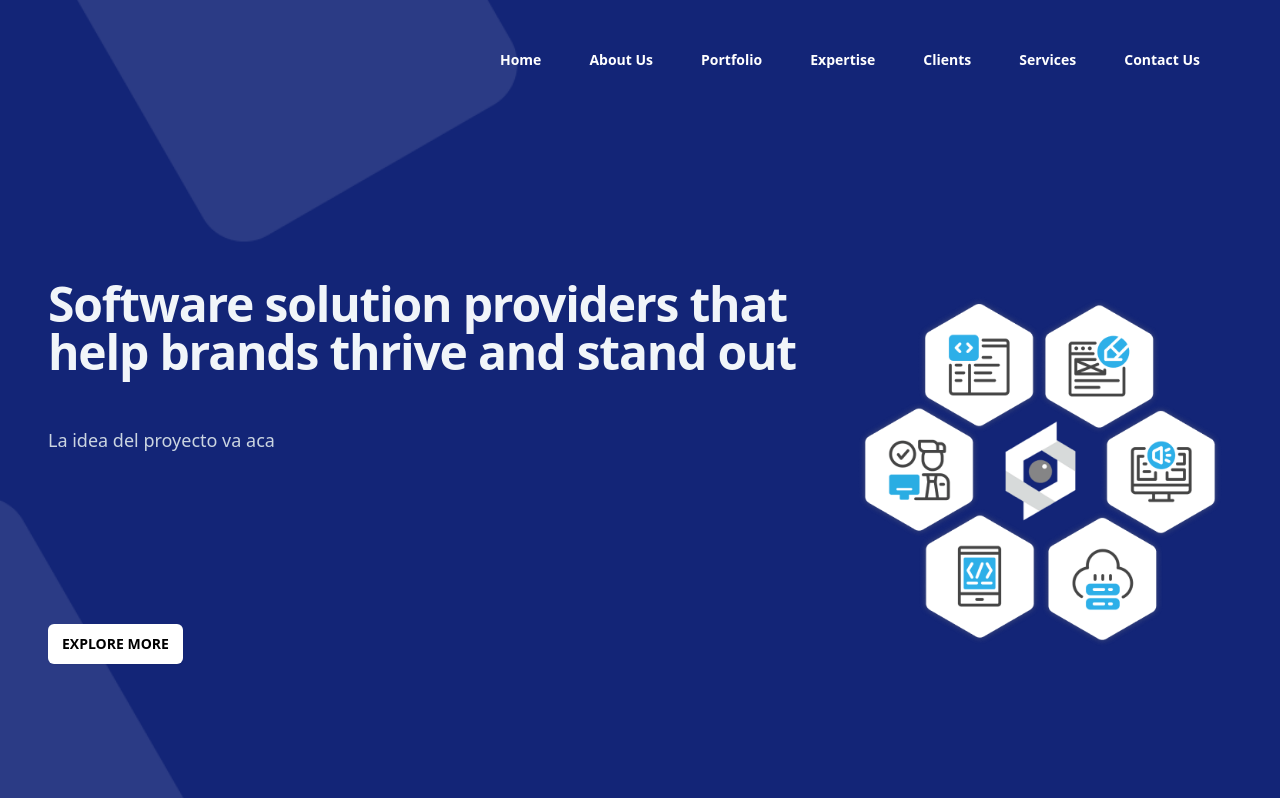
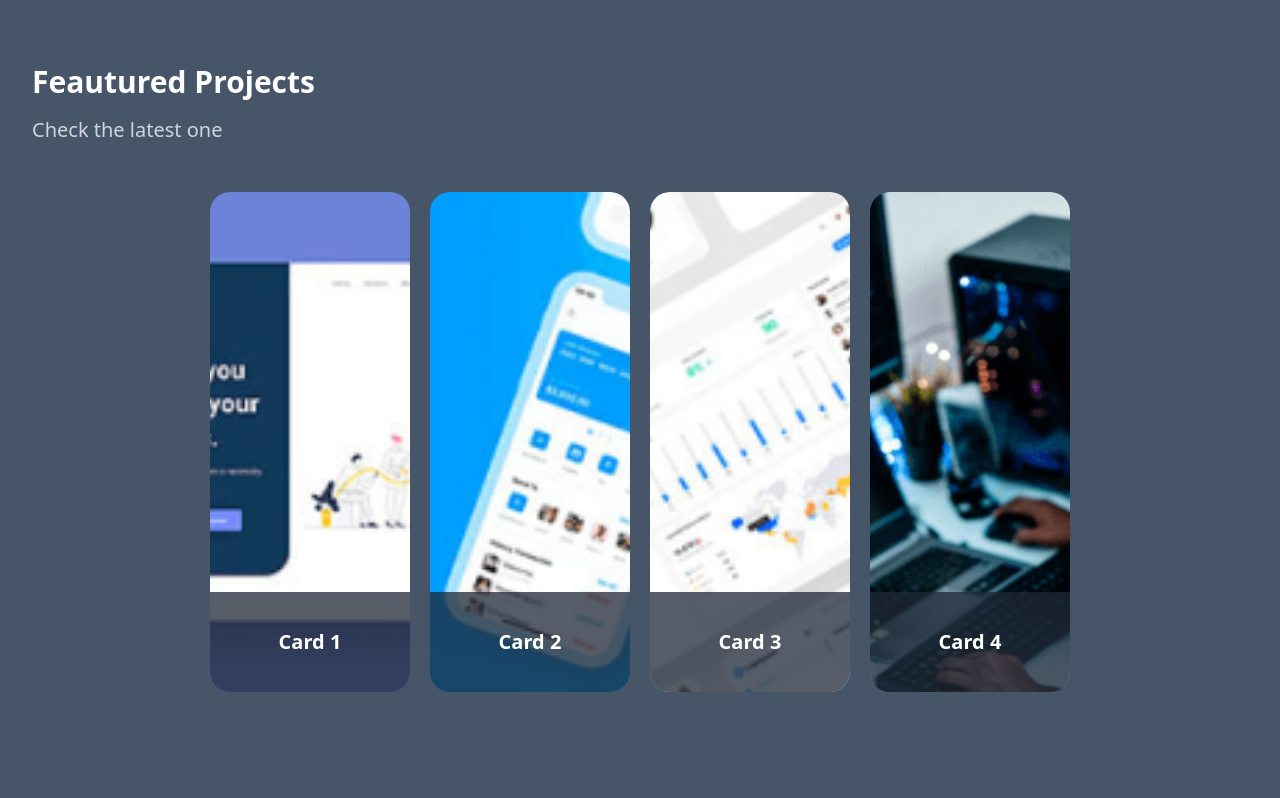
Before and after one commit to JuanPabloDiaz/landingZone, a React (Create React App) app in the folder landing-page/: page / in a window 1280 px wide. Shown: the top 798 px of the page. Built offline with nearby package versions, Linux system fonts and the light colour scheme.

Commit message:
follow tutorial - Create animated expandable cards with Tailwind CSS and Framer Motion | React.js

```diff
--- a/landing-page/package.json
+++ b/landing-page/package.json
@@ -8,6 +8,7 @@
     "@testing-library/jest-dom": "^5.17.0",
     "@testing-library/react": "^13.4.0",
     "@testing-library/user-event": "^13.5.0",
+    "framer-motion": "^10.16.4",
     "react": "^18.2.0",
     "react-dom": "^18.2.0",
     "react-icons": "^4.11.0",
--- a/landing-page/src/App.js
+++ b/landing-page/src/App.js
@@ -7,18 +7,20 @@ import Testimonials from "./components/Testimonials";
 import Projects from "./components/Projects";
 import Team from "./components/Team";
 import Footer from "./components/Footer";
+import Company from "./components/Company";
 
 function App() {
   return (
     <div>
-      <Hero />
+      {/* <Hero />
       <Services />
       <ServicesInfo />
       <About />
       <Testimonials />
       <Projects />
       <Team />
-      <Footer />
+      <Footer /> */}
+      <Company />
     </div>
   );
 }
--- /dev/null
+++ b/landing-page/src/components/Company.jsx
@@ -0,0 +1,71 @@
+// Code Source: https://www.youtube.com/watch?v=bhRUBc0xjUo
+
+import React, { useState } from "react";
+import { motion } from "framer-motion";
+import img1 from "../assets/img/10-project295.png";
+import img2 from "../assets/img/11-project295.png";
+import img3 from "../assets/img/12-project295.png";
+import img4 from "../assets/img/13-team380.png";
+const OpenCards = () => {
+  const [expandedIndex, setExpandedIndex] = useState(null);
+
+  const handleCardClick = (index) => {
+    setExpandedIndex(index === expandedIndex ? -1 : index);
+  };
+
+  const cardVariants = {
+    expanded: { width: "400px" },
+    collapsed: { width: "200px" },
+  };
+  const cardImages = [img1, img2, img3, img4];
+
+  const cardDescriptions = [
+    "this is a description, with more text than the other cards",
+    "this is a description, with more text than the other cards",
+    "this is a description, with more text than the other cards",
+    "this is a description, with more text than the other cards",
+  ];
+  return (
+    <section className="py-16 pb-[300px] bg-slate-600">
+      <div className="max-w-7xl mx-auto px-4 sm:px-6 lg:px-8">
+        <h1 className="text-3xl font-extrabold text-white">
+          Feautured Projects
+        </h1>
+        <p className="mt-4 text-xl text-gray-300">Check the latest one</p>
+      </div>
+      <div className="mt-12 flex flex-col md:flex-row justify-center items-center gap-5">
+        {[0, 1, 2, 3].map((index) => (
+          <motion.div
+            key={index}
+            className={`card cursor-pointer h-[500px] bg-cover bg-center rounded-[20px] ${
+              index === expandedIndex ? "expanded" : ""
+            }`}
+            variants={cardVariants}
+            initial="collapsed"
+            animate={index === expandedIndex ? "expanded" : "collapsed"}
+            transition={{ duration: 0.5 }}
+            onClick={() => handleCardClick(index)}
+            style={{
+              backgroundImage: `url(${cardImages[index]})`,
+            }}
+          >
+            <div className="card-content h-full flex flex-col justify-end">
+              <div className="card-footer rounded-b-[20px] bg-gray-800 bg-opacity-75 min-h-[100px] flex flex-col items-center justify-center">
+                <h2 className="text-xl font-bold text-white">
+                  Card {index + 1}
+                </h2>
+                {index === expandedIndex && (
+                  <p className="text-white text-center">
+                    {cardDescriptions[index]}
+                  </p>
+                )}
+              </div>
+            </div>
+          </motion.div>
+        ))}
+      </div>
+    </section>
+  );
+};
+
+export default OpenCards;
```
Also changed, not shown: 1 other file (tests, documents, lock files or other folders).
